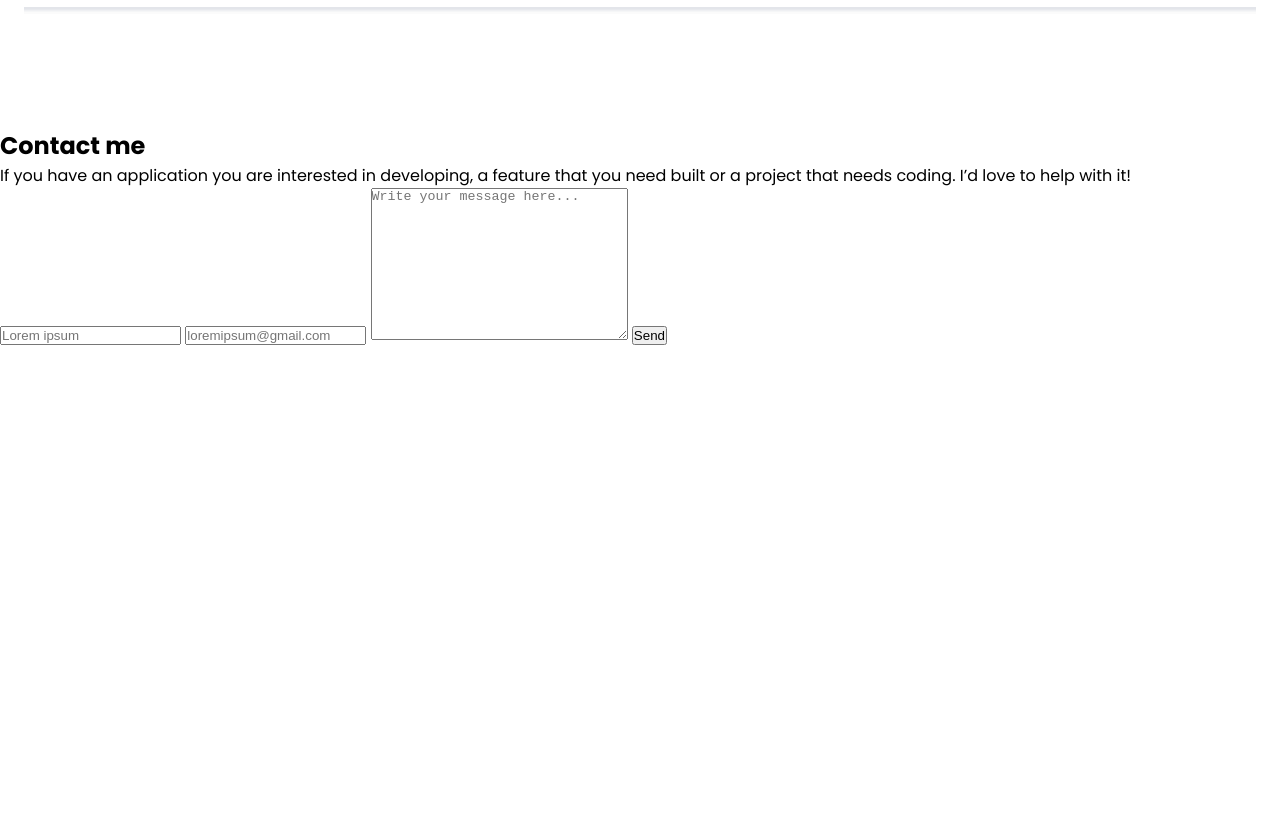
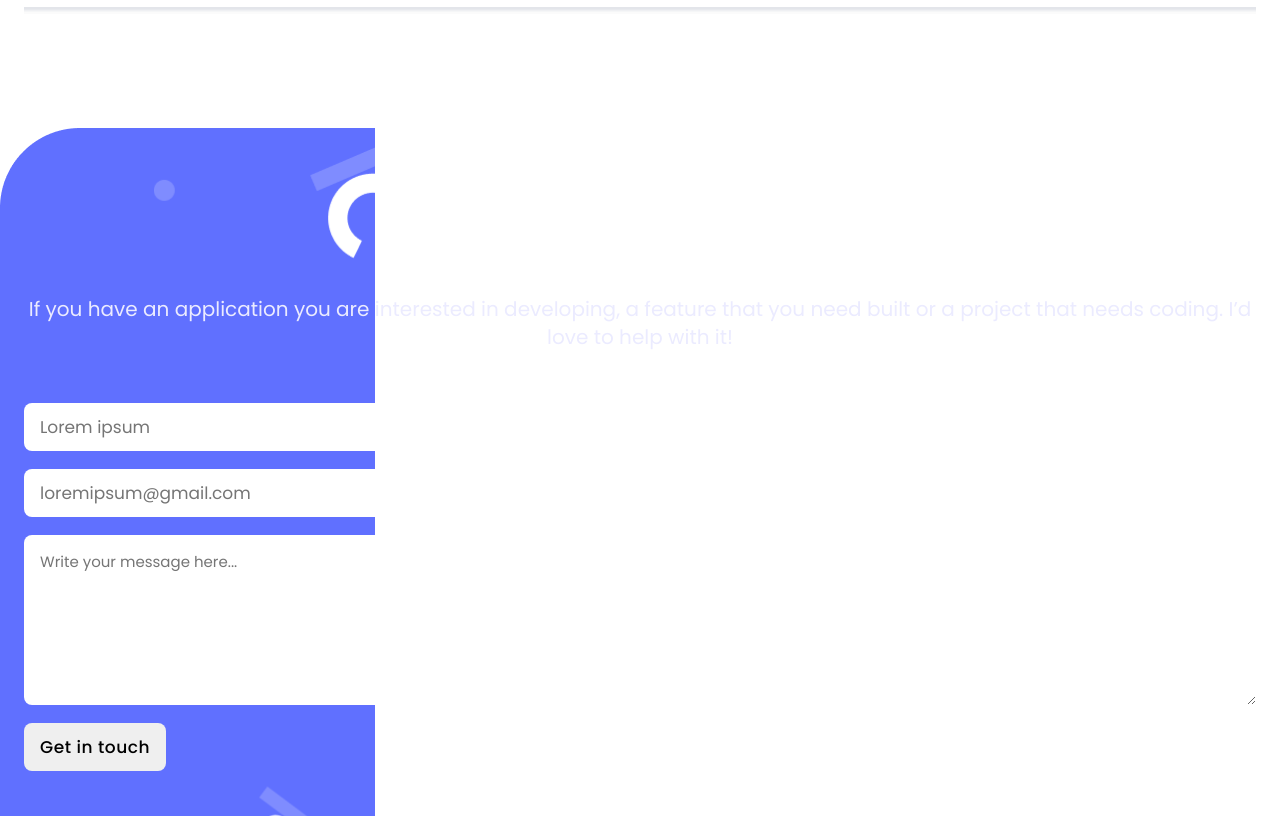
Before and after one commit to BiancaMe/Portfolio-Mobile, a website: page index.html in a window 1280 px wide. Shown: the part 6660-7476 px from the top of the page. Before the commit the page ends 7007 px from the top, so only its background shows below. Drawn offline with Linux system fonts and the light colour scheme.

Commit message:
Add style-contact-form.css file and start to style the contact section

```diff
--- /dev/null
+++ b/css/style-contact.css
@@ -0,0 +1,74 @@
+@media (min-width: 375px) {
+  #contact {
+    width: 100%;
+    background-image: url(img/Contact\ me-foto.png);
+    background-repeat: no-repeat;
+    display: flex;
+    flex-direction: column;
+    padding: 103px 24px 45px 24px;
+    text-align: center;
+  }
+
+  #contact h1 {
+    font-size: 40px;
+    font-weight: 700;
+    line-height: 52px;
+    font-style: normal;
+    color: #fff;
+  }
+
+  #contact p {
+    font-size: 20px;
+    font-weight: 400;
+    line-height: 28px;
+    font-style: normal;
+    color: #ebebff;
+    margin-top: 12px;
+  }
+
+  #contact-form {
+    margin-top: 52px;
+    width: 100%;
+    display: grid;
+    gap: 18px;
+  }
+
+  .input-form {
+    width: 100%;
+    height: 48px;
+    border-radius: 8px;
+    border-style: none;
+    font-family: Poppins, sans-serif;
+    font-weight: 400;
+    font-size: 17px;
+    line-height: 20px;
+    font-style: normal;
+    padding-left: 16px;
+  }
+
+  #contact-form textarea {
+    width: 100%;
+    height: 170px;
+    border-radius: 8px;
+    border-style: none;
+    font-family: Poppins, sans-serif;
+    padding: 15px 16px 15px 16px;
+    font-size: 15px;
+    font-style: normal;
+    font-weight: 400;
+    line-height: 24px;
+  }
+
+  #contact-form button {
+    width: 142px;
+    height: 48px;
+    border-radius: 8px;
+    border-style: none;
+    font-size: 17px;
+    font-weight: 500;
+    line-height: 24px;
+    letter-spacing: 0.03em;
+    font-style: normal;
+    font-family: Poppins, sans-serif;
+  }
+}
--- a/index.html
+++ b/index.html
@@ -4,6 +4,7 @@
     <meta charset="UTF-8">
     <meta http-equiv="X-UA-Compatible" content="IE=edge">
     <meta name="viewport" content="width=device-width, initial-scale=1.0">
+    <link rel="stylesheet" href="css/style-contact.css">
     <link rel="stylesheet" href="css/styles.css">
     <link rel="stylesheet" href="css/style-middle-section.css">
     <link rel="preconnect" href="https://fonts.googleapis.com">
@@ -246,10 +247,10 @@
             </p>
 
             <form id="contact-form">
-                <input name="name"  type="text" placeholder="Lorem ipsum">
-                <input name="email" type="email" placeholder="loremipsum@gmail.com">
+                <input class="input-form" name="name"  type="text" placeholder="Lorem ipsum" >
+                <input class="input-form" name="email" type="email" placeholder="loremipsum@gmail.com">
                 <textarea name="text-area" id="" cols="30" rows="10" placeholder="Write your message here..."></textarea>
-                <button type="submit">Send</button>
+                <button type="submit">Get in touch</button>
             </form>
 
         </section>
```
Also changed, not shown: css/img/Contact me-foto.png (added), css/img/Contact me-fotor-2023061394211.jpg (added), css/img/Contact me-fotor-2023061394648.png (added), css/img/contact/Contact me.png (added), css/img/contact/contact form shapes-mobile.png (added), 1 other file.
